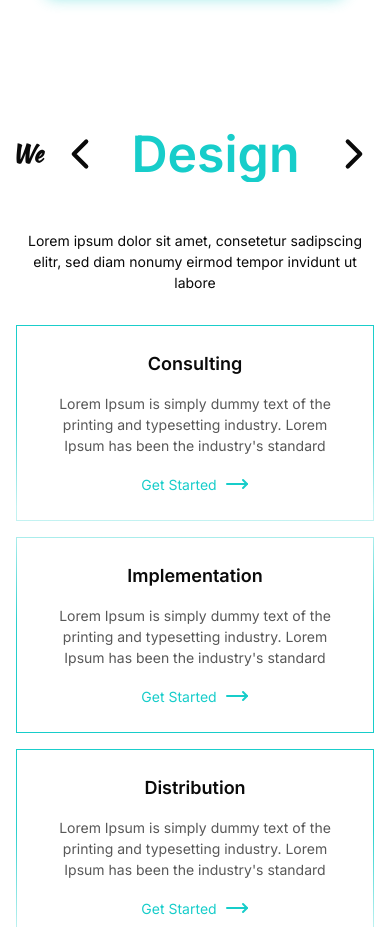
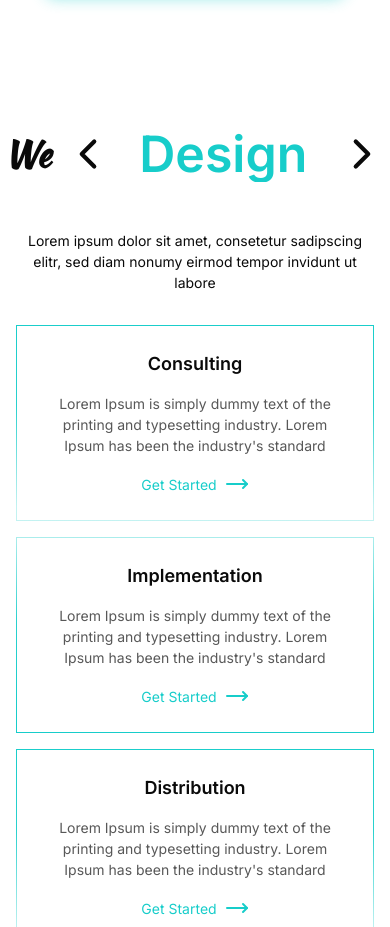
Before and after one commit to Roshen-Perera/ceylon-developers-portfolio, a Next.js app: page / in a window 390 px wide. Shown: the part 3244-4171 px from the top of the page. Built offline with nearby package versions, Linux system fonts and the light colour scheme.

Commit message:
fix: Update text size classes in VerticalTextSlider for improved responsiveness

```diff
--- a/components/slider.tsx
+++ b/components/slider.tsx
@@ -17,7 +17,7 @@ export default function VerticalTextSlider() {
   return (
     <div className="flex text-center mb-8 items-center gap-3">
       {/* Left side: We */}
-      <p className="2xl:text-[50px] xl:text-4xl lg:text-3xl md:text-3xl sm:text-2xl text-2xl font-semibold">
+      <p className="2xl:text-[50px] xl:text-[45px] lg:text-[48px] md:text-[40px] sm:text-[36px] text-[36px] font-semibold">
         <span className="font-kaushan">We</span>
       </p>
 
```
